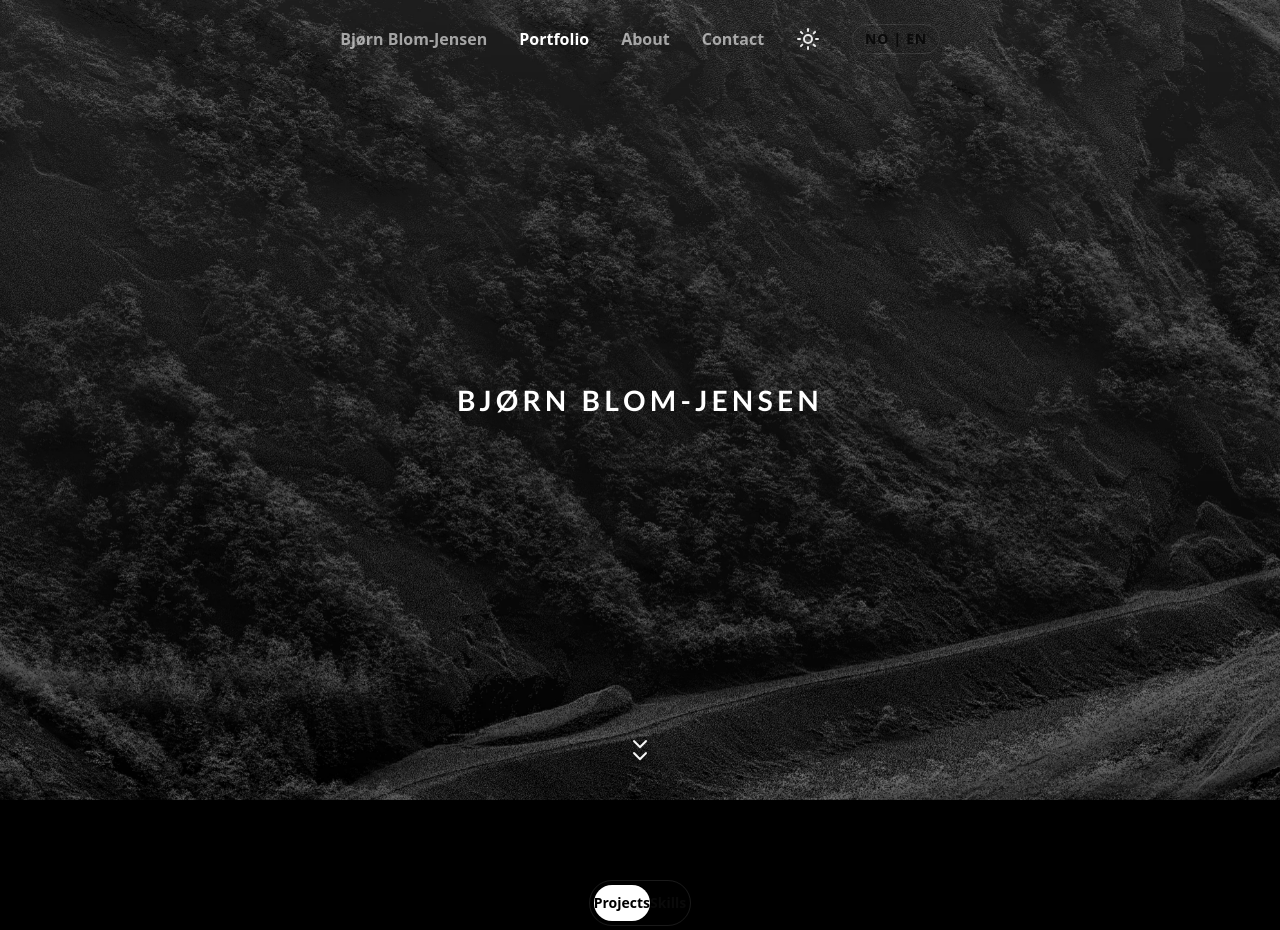
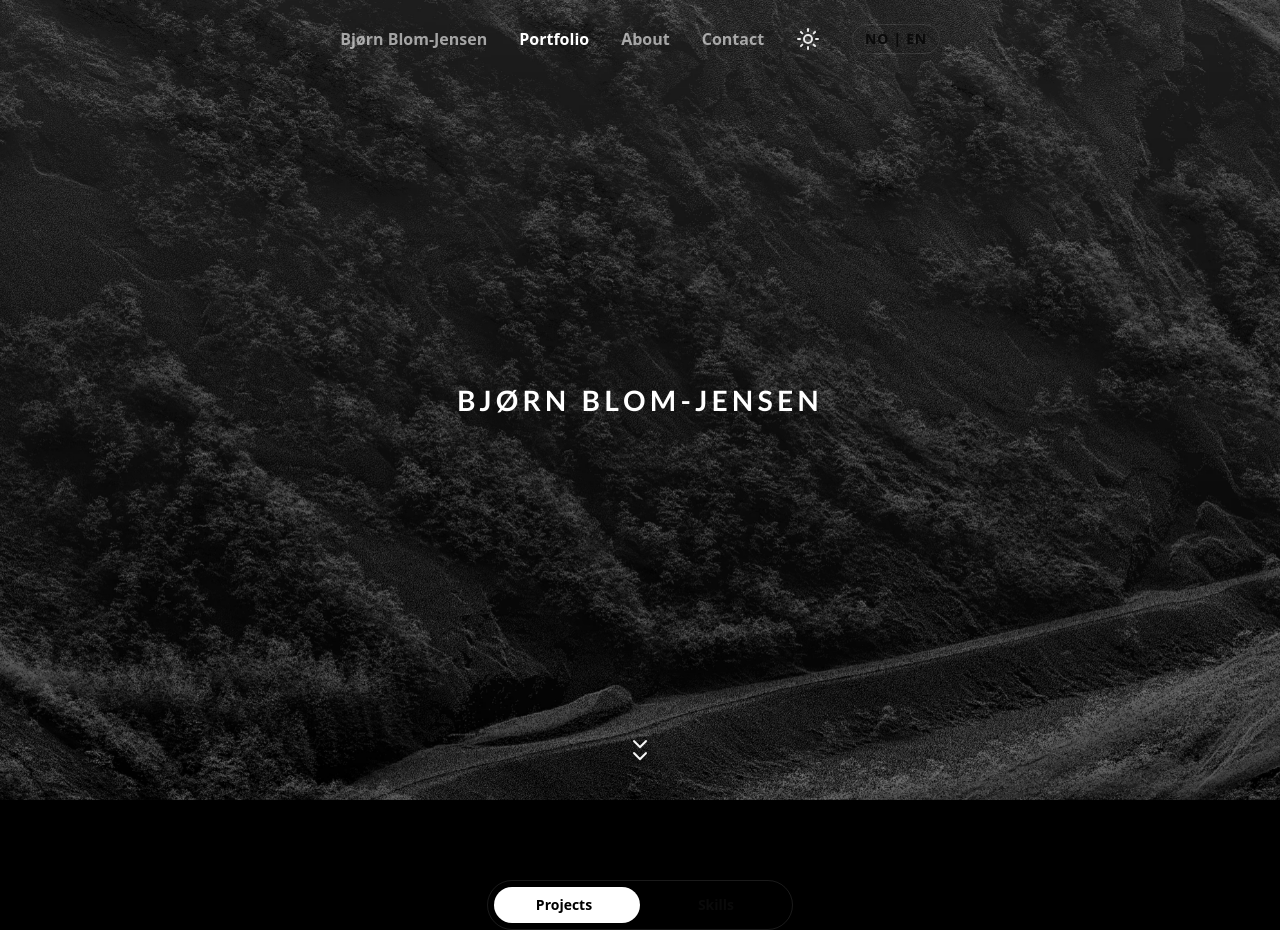
Before and after one commit to blomjensen/blomjensen.github.io, a React (Vite) app: page / in a window 1280 px wide. Shown: the top 930 px of the page. Built offline with nearby package versions, Linux system fonts and the light colour scheme.

Commit message:
Update Portfolio.tsx

```diff
--- a/src/components/Portfolio.tsx
+++ b/src/components/Portfolio.tsx
@@ -156,24 +156,63 @@ export function Portfolio() {
     <div className={`relative py-20 px-4 sm:px-6 lg:px-8 ${isDark ? 'bg-black' : 'bg-gray-50'}`}>
       <div className="max-w-7xl mx-auto">
       {/* Toggle */}
-        <div className="flex justify-center mb-14">
+<div className="flex justify-center mb-12">
+  {(() => {
+    const isProjects = viewMode === 'projects';
+
+    // Juster disse to hvis du vil ha mer/mindre luft:
+    const gapPx = 12;     // avstand mellom de to indre pillene
+    const insetPx = 6;    // “margin” inne i hoved-pillen
+
+    const outer =
+      theme === 'dark'
+        ? 'bg-white/10 border-white/10'
+        : 'bg-gray-200/70 border-gray-200';
+
+    const activePill =
+      theme === 'dark'
+        ? 'bg-white'
+        : 'bg-gray-900';
+
+    const inactiveText =
+      theme === 'dark'
+        ? 'text-white/70 hover:text-white'
+        : 'text-gray-700 hover:text-gray-900';
+
+    const activeText =
+      theme === 'dark'
+        ? 'text-black'
+        : 'text-white';
+
+    return (
       <div
-            className={`inline-flex items-center gap-1 rounded-full p-1 ${
-              isDark ? 'bg-white/10 border-white/10' : 'bg-gray-200/70 border-gray-200'
-            } backdrop-blur-md border`}
+        className={`relative inline-flex rounded-full border backdrop-blur-md ${outer}`}
+        style={{ padding: insetPx }}
       >
+        {/* Highlight pill that slides */}
+        <span
+          aria-hidden
+          className={`absolute rounded-full transition-transform duration-200 ease-out shadow-sm ${activePill}`}
+          style={{
+            top: insetPx,
+            bottom: insetPx,
+            left: insetPx,
+            width: `calc(50% - ${gapPx / 2}px)`,
+            transform: isProjects
+              ? 'translateX(0)'
+              : `translateX(calc(100% + ${gapPx}px))`,
+          }}
+        />
+
+        {/* Buttons */}
+        <div className="relative z-10 inline-flex" style={{ gap: gapPx }}>
           <button
             type="button"
             onClick={() => setViewMode('projects')}
-              className={`whitespace-nowrap px-5 py-2 rounded-full text-sm font-bold transition-all duration-200 ${
-                viewMode === 'projects'
-                  ? isDark
-                    ? 'bg-white text-black shadow'
-                    : 'bg-gray-900 text-white shadow'
-                  : isDark
-                    ? 'text-white/70 hover:text-white'
-                    : 'text-gray-700 hover:text-gray-900'
+            className={`whitespace-nowrap rounded-full px-6 py-2 text-sm font-bold transition-colors duration-200 focus-visible:outline-none focus-visible:ring-2 focus-visible:ring-white/30 ${
+              isProjects ? activeText : inactiveText
             }`}
+            style={{ minWidth: 140, textAlign: 'center' }}
           >
             {c.portfolio.modeProjects}
           </button>
@@ -181,19 +220,17 @@ export function Portfolio() {
           <button
             type="button"
             onClick={() => setViewMode('skills')}
-              className={`whitespace-nowrap px-5 py-2 rounded-full text-sm font-bold transition-all duration-200 ${
-                viewMode === 'skills'
-                  ? isDark
-                    ? 'bg-white text-black shadow'
-                    : 'bg-gray-900 text-white shadow'
-                  : isDark
-                    ? 'text-white/70 hover:text-white'
-                    : 'text-gray-700 hover:text-gray-900'
+            className={`whitespace-nowrap rounded-full px-6 py-2 text-sm font-bold transition-colors duration-200 focus-visible:outline-none focus-visible:ring-2 focus-visible:ring-white/30 ${
+              !isProjects ? activeText : inactiveText
             }`}
+            style={{ minWidth: 140, textAlign: 'center' }}
           >
             {c.portfolio.modeSkills}
           </button>
         </div>
+      </div>
+    );
+  })()}
 </div>
 
         {/* Intro text */}
```
Lines whose indentation alone changed are shown as unchanged.
